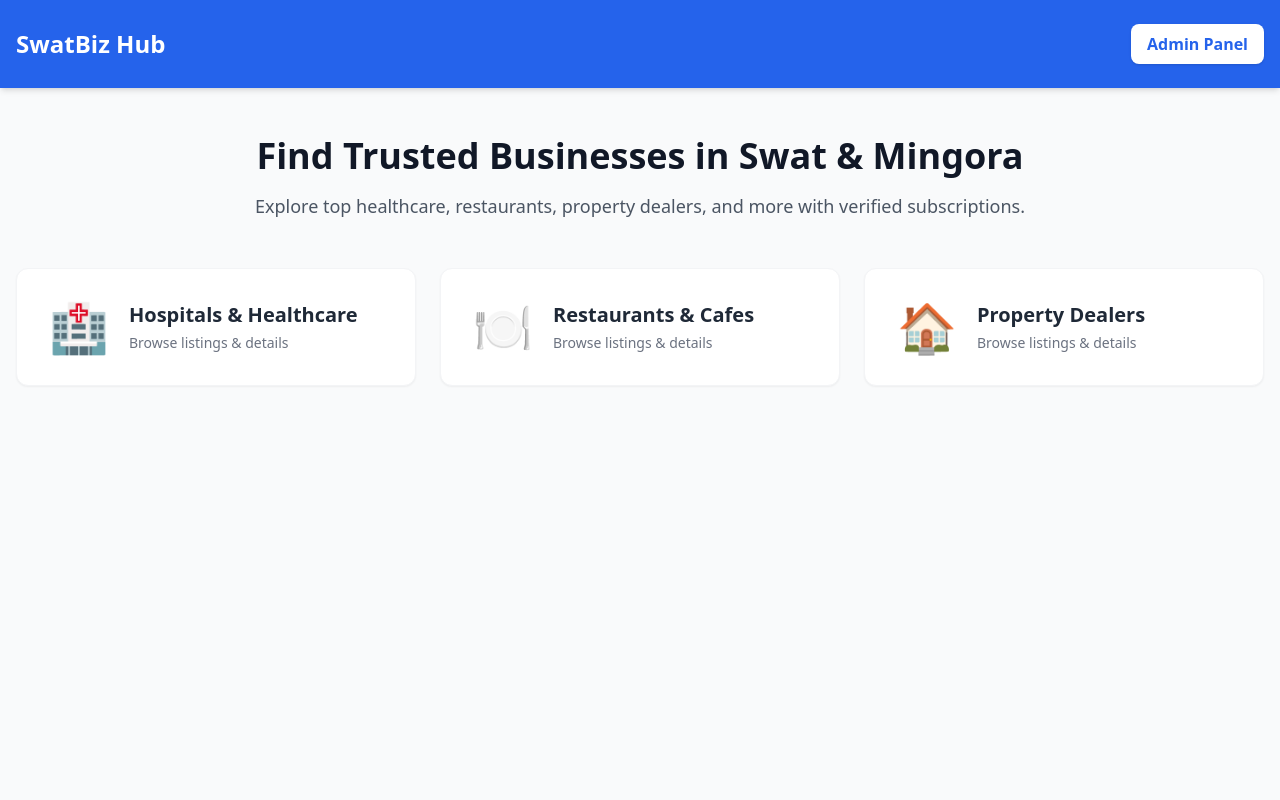
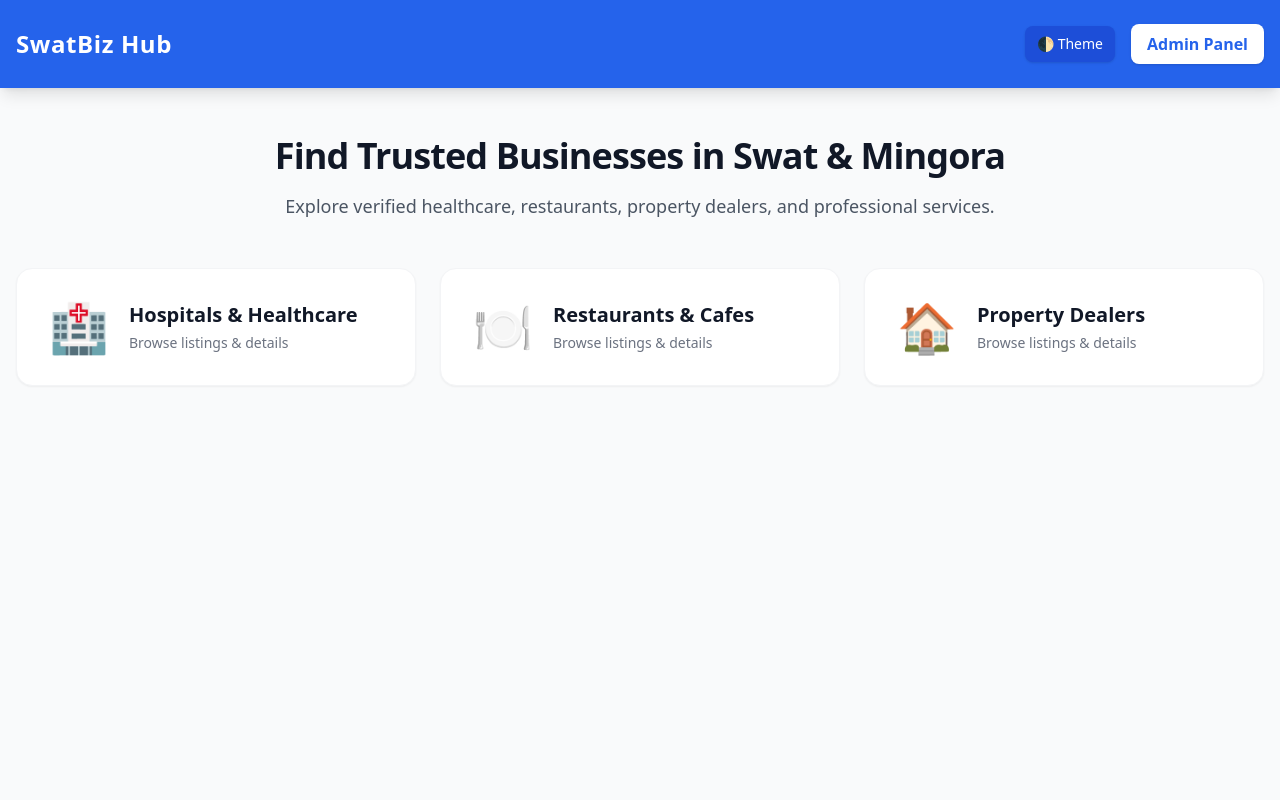
Before and after one commit to itx-ihtii-shaam/swat-biz-hub, a Flask app: page / in a window 1280 px wide. Run offline with Flask 3, Linux system fonts and the light colour scheme; some libraries are stand-ins or nearby versions.

Commit message:
Update index.html

```diff
--- a/templates/index.html
+++ b/templates/index.html
@@ -1,39 +1,59 @@
 <!DOCTYPE html>
-<html lang="en">
+<html lang="en" id="html-root">
 <head>
     <meta charset="UTF-8">
     <meta name="viewport" content="width=device-width, initial-scale=1.0">
     <title>{{ site_name }} - Local Business Directory</title>
     <script src="https://cdn.tailwindcss.com"></script>
+    <script>
+        tailwind.config = { darkMode: 'class' }
+    </script>
 </head>
-<body class="bg-gray-50 min-h-screen">
+<body class="bg-gray-50 dark:bg-gray-900 text-gray-900 dark:text-gray-100 min-h-screen transition-colors duration-300">
     <!-- Header -->
-    <header class="bg-blue-600 text-white shadow-md">
+    <header class="bg-blue-600 dark:bg-blue-800 text-white shadow-lg transition-colors duration-300">
         <div class="max-w-7xl mx-auto px-4 py-6 flex justify-between items-center">
-            <h1 class="text-2xl font-bold"><a href="{{ url_for('home') }}">{{ site_name }}</a></h1>
-            <a href="{{ url_for('admin_panel') }}" class="bg-white text-blue-600 px-4 py-2 rounded-lg font-semibold shadow hover:bg-blue-50 transition">Admin Panel</a>
+            <h1 class="text-2xl font-bold tracking-wide hover:opacity-90 transition">
+                <a href="{{ url_for('home') }}">{{ site_name }}</a>
+            </h1>
+            <div class="flex items-center space-x-4">
+                <!-- Dark/Light Mode Toggle Button -->
+                <button onclick="toggleDarkMode()" class="bg-blue-700 dark:bg-blue-900 px-3 py-2 rounded-lg text-sm font-medium shadow hover:bg-blue-800 transition transform hover:scale-105">
+                    🌓 Theme
+                </button>
+                <a href="{{ url_for('admin_panel') }}" class="bg-white text-blue-600 dark:bg-gray-800 dark:text-blue-400 px-4 py-2 rounded-lg font-semibold shadow hover:bg-blue-50 dark:hover:bg-gray-700 transition transform hover:-translate-y-0.5">
+                    Admin Panel
+                </a>
+            </div>
         </div>
     </header>
 
     <!-- Main Content -->
     <main class="max-w-7xl mx-auto px-4 py-12">
         <div class="text-center mb-12">
-            <h2 class="text-4xl font-extrabold text-gray-900 mb-4">Find Trusted Businesses in Swat & Mingora</h2>
-            <p class="text-lg text-gray-600">Explore top healthcare, restaurants, property dealers, and more with verified subscriptions.</p>
+            <h2 class="text-4xl font-extrabold mb-4 tracking-tight">Find Trusted Businesses in Swat & Mingora</h2>
+            <p class="text-lg text-gray-600 dark:text-gray-400">Explore verified healthcare, restaurants, property dealers, and professional services.</p>
         </div>
 
-        <!-- Categories Grid -->
+        <!-- Categories Grid with Smooth Animations -->
         <div class="grid grid-cols-1 md:grid-cols-3 gap-6">
             {% for slug, cat in categories.items() %}
-            <a href="{{ url_for('category_page', cat_slug=slug) }}" class="bg-white p-8 rounded-xl shadow-sm hover:shadow-md transition border border-gray-100 flex items-center space-x-5">
-                <span class="text-5xl">{{ cat.icon }}</span>
+            <a href="{{ url_for('category_page', cat_slug=slug) }}" class="bg-white dark:bg-gray-800 p-8 rounded-2xl shadow-sm hover:shadow-2xl transition-all duration-300 transform hover:-translate-y-2 hover:scale-102 border border-gray-100 dark:border-gray-700 flex items-center space-x-5 group">
+                <span class="text-5xl group-hover:scale-110 transition-transform duration-300">{{ cat.icon }}</span>
                 <div>
-                    <h3 class="text-xl font-bold text-gray-800">{{ cat.title }}</h3>
-                    <p class="text-gray-500 text-sm mt-1">Browse listings & details</p>
+                    <h3 class="text-xl font-bold group-hover:text-blue-600 dark:group-hover:text-blue-400 transition-colors">{{ cat.title }}</h3>
+                    <p class="text-gray-500 dark:text-gray-400 text-sm mt-1">Browse listings & details</p>
                 </div>
             </a>
             {% endfor %}
         </div>
     </main>
+
+    <script>
+        function toggleDarkMode() {
+            const root = document.getElementById('html-root');
+            root.classList.toggle('dark');
+        }
+    </script>
 </body>
 </html>
```
